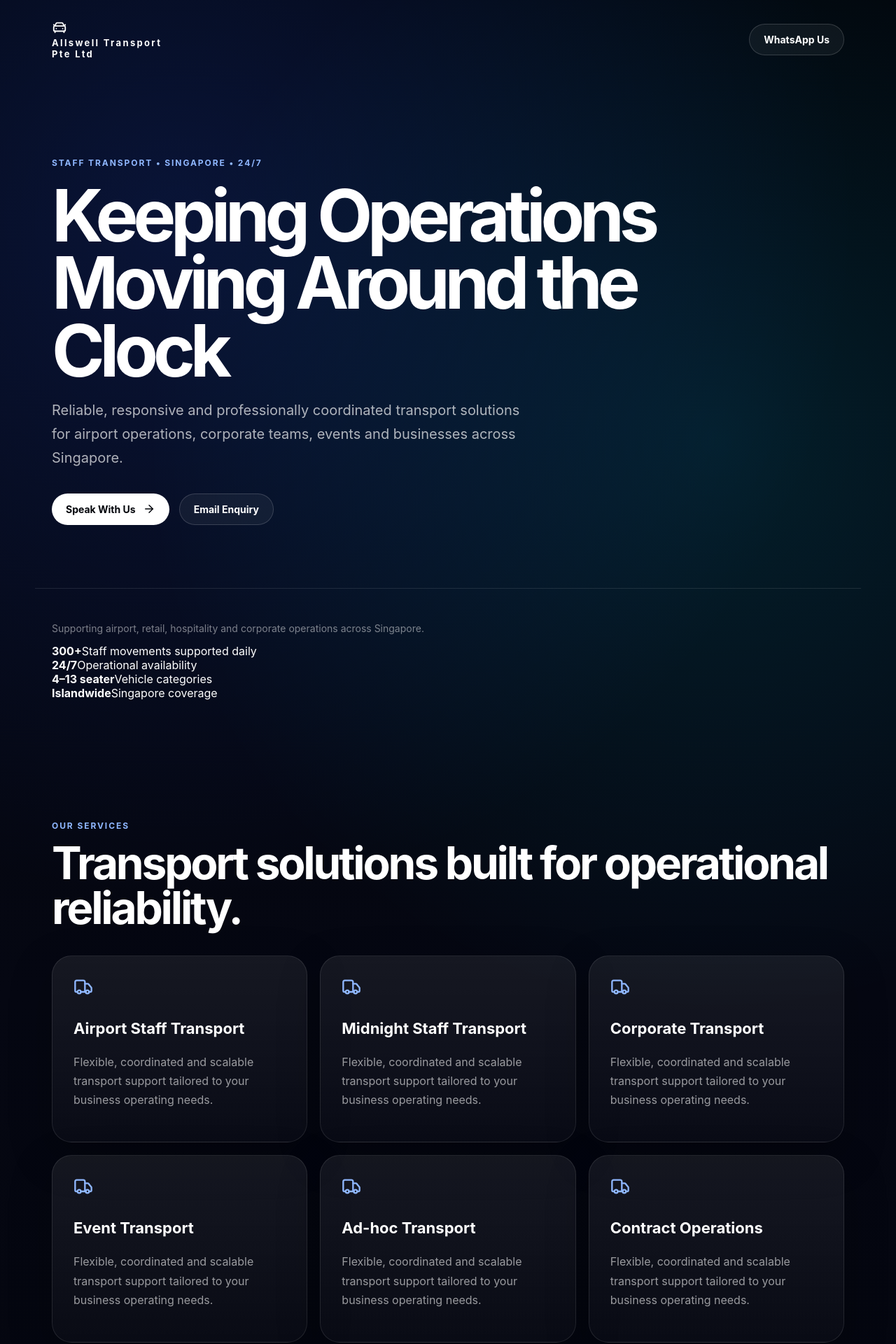
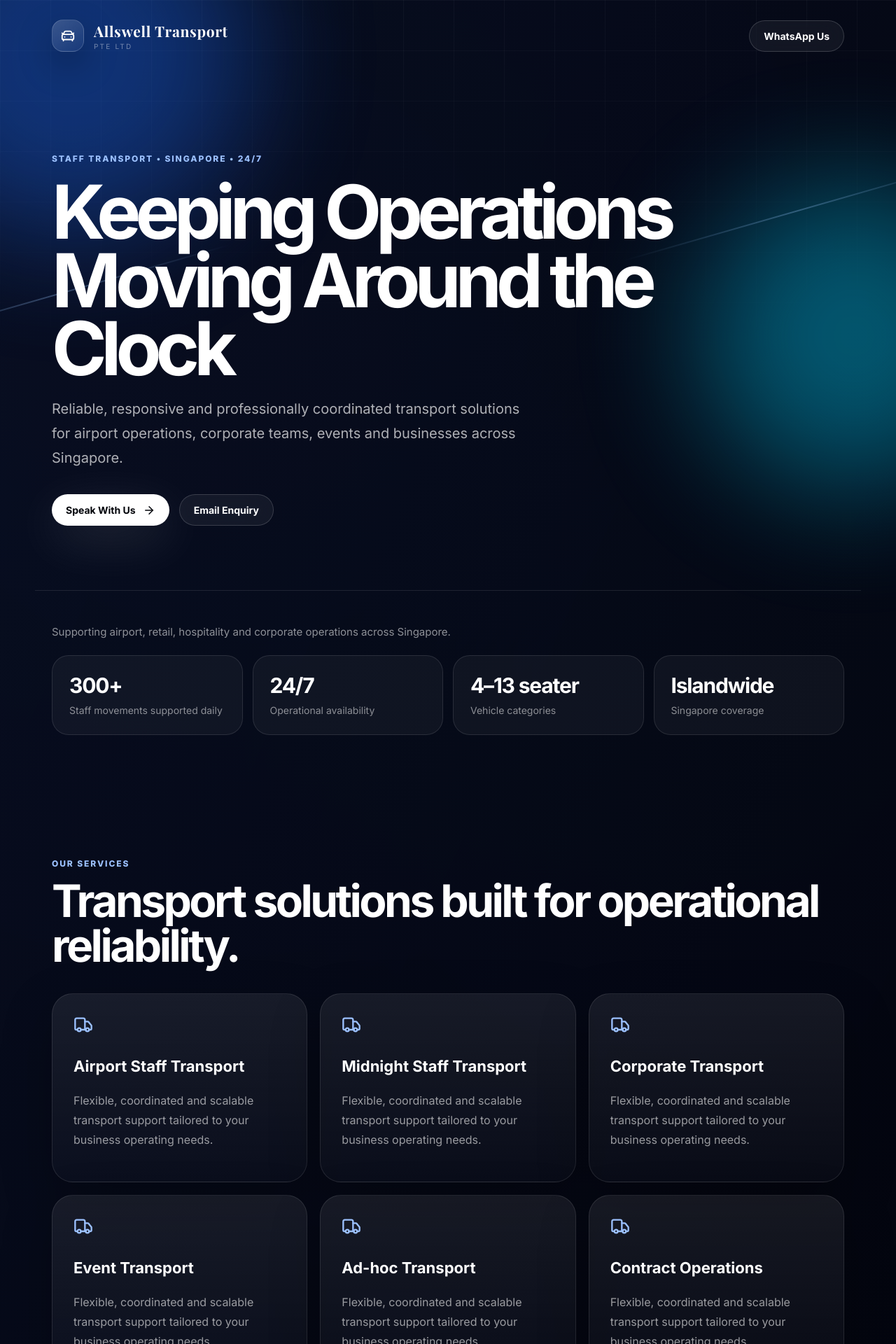
Before and after one commit to allswelltransport-blip/allswell-transport, a React (Vite) app: page / in a window 1280 px wide. Shown: the top 1920 px of the page at 70% size. Built offline with nearby package versions, Linux system fonts and the light colour scheme.

Commit message:
styles.css

```diff
--- a/src/styles.css
+++ b/src/styles.css
@@ -1,7 +1,9 @@
+@import url("https://fonts.googleapis.com/css2?family=Inter:wght@400;500;600;700;800;900&family=Playfair+Display:wght@600;700&display=swap");
+
 :root {
   font-family: Inter, ui-sans-serif, system-ui, -apple-system, BlinkMacSystemFont, "Segoe UI", sans-serif;
   color: #ffffff;
-  background: #02040a;
+  background: #02030a;
 }
 
 * {
@@ -11,9 +13,9 @@
 body {
   margin: 0;
   background:
-    radial-gradient(circle at 20% 10%, rgba(39, 91, 255, 0.18), transparent 32%),
-    radial-gradient(circle at 80% 20%, rgba(0, 217, 255, 0.12), transparent 30%),
-    linear-gradient(180deg, #02040a 0%, #050712 45%, #02040a 100%);
+    linear-gradient(115deg, rgba(8, 14, 34, 0.95), rgba(2, 3, 10, 0.98)),
+    radial-gradient(circle at 25% 15%, rgba(73, 121, 255, 0.18), transparent 32%),
+    radial-gradient(circle at 80% 30%, rgba(0, 217, 255, 0.1), transparent 28%);
   color: white;
 }
 
@@ -28,26 +30,61 @@ a {
   overflow: hidden;
 }
 
-.glow {
+.site::before {
+  content: "";
   position: fixed;
-  width: 420px;
-  height: 420px;
+  inset: 0;
+  background-image:
+    linear-gradient(rgba(255,255,255,0.035) 1px, transparent 1px),
+    linear-gradient(90deg, rgba(255,255,255,0.035) 1px, transparent 1px);
+  background-size: 72px 72px;
+  mask-image: linear-gradient(to bottom, black, transparent 70%);
+  pointer-events: none;
+}
+
+.orb {
+  position: fixed;
   border-radius: 999px;
-  filter: blur(80px);
+  filter: blur(90px);
+  opacity: 0.38;
+  pointer-events: none;
+}
+
+.orb-one {
+  width: 520px;
+  height: 520px;
+  top: -180px;
+  left: -160px;
+  background: #1f6fff;
+}
+
+.orb-two {
+  width: 440px;
+  height: 440px;
+  right: -160px;
+  top: 260px;
+  background: #00d5ff;
+}
+
+.road-light {
+  position: fixed;
+  height: 2px;
+  width: 520px;
+  background: linear-gradient(90deg, transparent, rgba(155, 200, 255, 0.85), transparent);
+  transform: rotate(-16deg);
+  filter: blur(0.5px);
   opacity: 0.35;
   pointer-events: none;
 }
 
-.glow-one {
-  top: -120px;
-  left: -120px;
-  background: #1f6fff;
+.road-light-one {
+  top: 300px;
+  right: -120px;
 }
 
-.glow-two {
-  right: -140px;
-  top: 220px;
-  background: #00d5ff;
+.road-light-two {
+  top: 420px;
+  left: -180px;
 }
 
 .nav {
@@ -62,9 +99,35 @@ a {
 }
 
 .brand {
-  letter-spacing: 0.18em;
-  font-size: 13px;
+  display: flex;
+  align-items: center;
+  gap: 14px;
+}
+
+.brand-mark {
+  width: 46px;
+  height: 46px;
+  border-radius: 16px;
+  display: grid;
+  place-items: center;
+  background: linear-gradient(145deg, rgba(255,255,255,0.18), rgba(255,255,255,0.04));
+  border: 1px solid rgba(255,255,255,0.16);
+  box-shadow: 0 18px 50px rgba(0,0,0,0.3);
+}
+
+.brand-name {
+  font-family: "Playfair Display", serif;
+  font-size: 21px;
+  letter-spacing: 0.03em;
   font-weight: 700;
+}
+
+.brand-sub {
+  margin-top: 2px;
+  font-size: 10px;
+  letter-spacing: 0.22em;
+  text-transform: uppercase;
+  color: rgba(255,255,255,0.42);
 }
 
 .nav-button,
@@ -79,7 +142,8 @@ a {
 .nav-button,
 .secondary-button {
   border: 1px solid rgba(255,255,255,0.16);
-  background: rgba(255,255,255,0.05);
+  background: rgba(255,255,255,0.055);
+  backdrop-filter: blur(18px);
 }
 
 .hero {
@@ -87,30 +151,30 @@ a {
   z-index: 2;
   max-width: 1180px;
   margin: 0 auto;
-  padding: 100px 24px 90px;
+  padding: 105px 24px 92px;
 }
 
 .eyebrow {
-  color: #8fb7ff;
+  color: #9cc1ff;
   letter-spacing: 0.16em;
   text-transform: uppercase;
   font-size: 12px;
-  font-weight: 700;
+  font-weight: 800;
 }
 
 .hero h1 {
-  font-size: clamp(48px, 8vw, 104px);
-  line-height: 0.94;
-  letter-spacing: -0.07em;
+  font-size: clamp(50px, 8.3vw, 112px);
+  line-height: 0.92;
+  letter-spacing: -0.075em;
   margin: 20px 0;
-  max-width: 1000px;
+  max-width: 1060px;
 }
 
 .hero-text {
-  max-width: 680px;
+  max-width: 700px;
   color: rgba(255,255,255,0.68);
   font-size: 20px;
-  line-height: 1.7;
+  line-height: 1.75;
 }
 
 .hero-actions {
@@ -126,10 +190,7 @@ a {
   display: inline-flex;
   align-items: center;
   gap: 10px;
-}
-
-.secondary-button {
-  color: white;
+  box-shadow: 0 20px 70px rgba(255,255,255,0.12);
 }
 
 .trust {
@@ -137,30 +198,42 @@ a {
   z-index: 2;
   max-width: 1180px;
   margin: 0 auto;
-  padding: 34px 24px 80px;
+  padding: 34px 24px 82px;
   border-top: 1px solid rgba(255,255,255,0.1);
 }
 
-.trust p {
-  color: rgba(255,255,255,0.48);
-  font-size: 14px;
+.trust-title {
+  color: rgba(255,255,255,0.55);
+  font-size: 15px;
+  max-width: 680px;
 }
 
-.client-grid {
+.stat-grid {
   display: grid;
-  grid-template-columns: repeat(3, 1fr);
+  grid-template-columns: repeat(4, 1fr);
   gap: 14px;
-  margin-top: 22px;
+  margin-top: 24px;
 }
 
-.client-grid span {
-  padding: 18px;
-  border: 1px solid rgba(255,255,255,0.1);
-  border-radius: 18px;
-  background: rgba(255,255,255,0.035);
-  color: rgba(255,255,255,0.7);
-  text-align: center;
-  font-weight: 600;
+.stat-card {
+  padding: 24px;
+  border-radius: 24px;
+  background: rgba(255,255,255,0.045);
+  border: 1px solid rgba(255,255,255,0.105);
+}
+
+.stat-card strong {
+  display: block;
+  font-size: 30px;
+  letter-spacing: -0.04em;
+}
+
+.stat-card span {
+  display: block;
+  margin-top: 8px;
+  color: rgba(255,255,255,0.52);
+  font-size: 14px;
+  line-height: 1.4;
 }
 
 .section {
@@ -168,7 +241,7 @@ a {
   z-index: 2;
   max-width: 1180px;
   margin: 0 auto;
-  padding: 80px 24px;
+  padding: 82px 24px;
 }
 
 .section-header h2,
@@ -176,7 +249,7 @@ a {
 .cta h2 {
   font-size: clamp(34px, 5vw, 64px);
   line-height: 1;
-  letter-spacing: -0.05em;
+  letter-spacing: -0.055em;
   margin: 14px 0 36px;
 }
 
@@ -188,16 +261,16 @@ a {
 
 .service-card {
   padding: 30px;
-  min-height: 230px;
-  border-radius: 28px;
+  min-height: 235px;
+  border-radius: 30px;
   border: 1px solid rgba(255,255,255,0.1);
   background:
-    linear-gradient(180deg, rgba(255,255,255,0.07), rgba(255,255,255,0.025));
-  box-shadow: 0 20px 60px rgba(0,0,0,0.25);
+    linear-gradient(180deg, rgba(255,255,255,0.075), rgba(255,255,255,0.025));
+  box-shadow: 0 26px 70px rgba(0,0,0,0.25);
 }
 
 .service-card svg {
-  color: #8fb7ff;
+  color: #9cc1ff;
 }
 
 .service-card h3 {
@@ -209,7 +282,7 @@ a {
 .feature-panel p,
 .cta p {
   color: rgba(255,255,255,0.58);
-  line-height: 1.7;
+  line-height: 1.75;
 }
 
 .feature-panel {
@@ -217,15 +290,16 @@ a {
   z-index: 2;
   max-width: 1180px;
   margin: 40px auto;
-  padding: 60px;
-  border-radius: 36px;
+  padding: 62px;
+  border-radius: 38px;
   display: grid;
-  grid-template-columns: 1.2fr 0.8fr;
-  gap: 40px;
+  grid-template-columns: 1.15fr 0.85fr;
+  gap: 42px;
   border: 1px solid rgba(255,255,255,0.12);
   background:
-    radial-gradient(circle at top right, rgba(31, 111, 255, 0.22), transparent 35%),
-    rgba(255,255,255,0.04);
+    radial-gradient(circle at top right, rgba(31, 111, 255, 0.23), transparent 38%),
+    linear-gradient(135deg, rgba(255,255,255,0.075), rgba(255,255,255,0.025));
+  box-shadow: 0 30px 90px rgba(0,0,0,0.32);
 }
 
 .feature-list {
@@ -237,7 +311,8 @@ a {
 .feature-list div {
   padding: 18px;
   border-radius: 18px;
-  background: rgba(255,255,255,0.06);
+  background: rgba(255,255,255,0.065);
+  border: 1px solid rgba(255,255,255,0.08);
   display: flex;
   gap: 12px;
   align-items: center;
@@ -245,7 +320,7 @@ a {
 }
 
 .feature-list svg {
-  color: #8fb7ff;
+  color: #9cc1ff;
   flex-shrink: 0;
 }
 
@@ -254,7 +329,7 @@ a {
   z-index: 2;
   max-width: 1180px;
   margin: 0 auto;
-  padding: 100px 24px;
+  padding: 105px 24px;
   text-align: center;
 }
 
@@ -281,24 +356,32 @@ a {
   font-size: 14px;
 }
 
-@media (max-width: 800px) {
+@media (max-width: 850px) {
   .nav {
     padding: 22px 18px;
   }
 
-  .brand {
-    font-size: 11px;
+  .brand-name {
+    font-size: 18px;
+  }
+
+  .nav-button {
+    display: none;
   }
 
   .hero {
-    padding: 70px 18px;
+    padding: 72px 18px;
   }
 
   .hero h1 {
     font-size: 52px;
   }
 
-  .client-grid,
+  .hero-text {
+    font-size: 17px;
+  }
+
+  .stat-grid,
   .card-grid,
   .feature-panel {
     grid-template-columns: 1fr;
```
